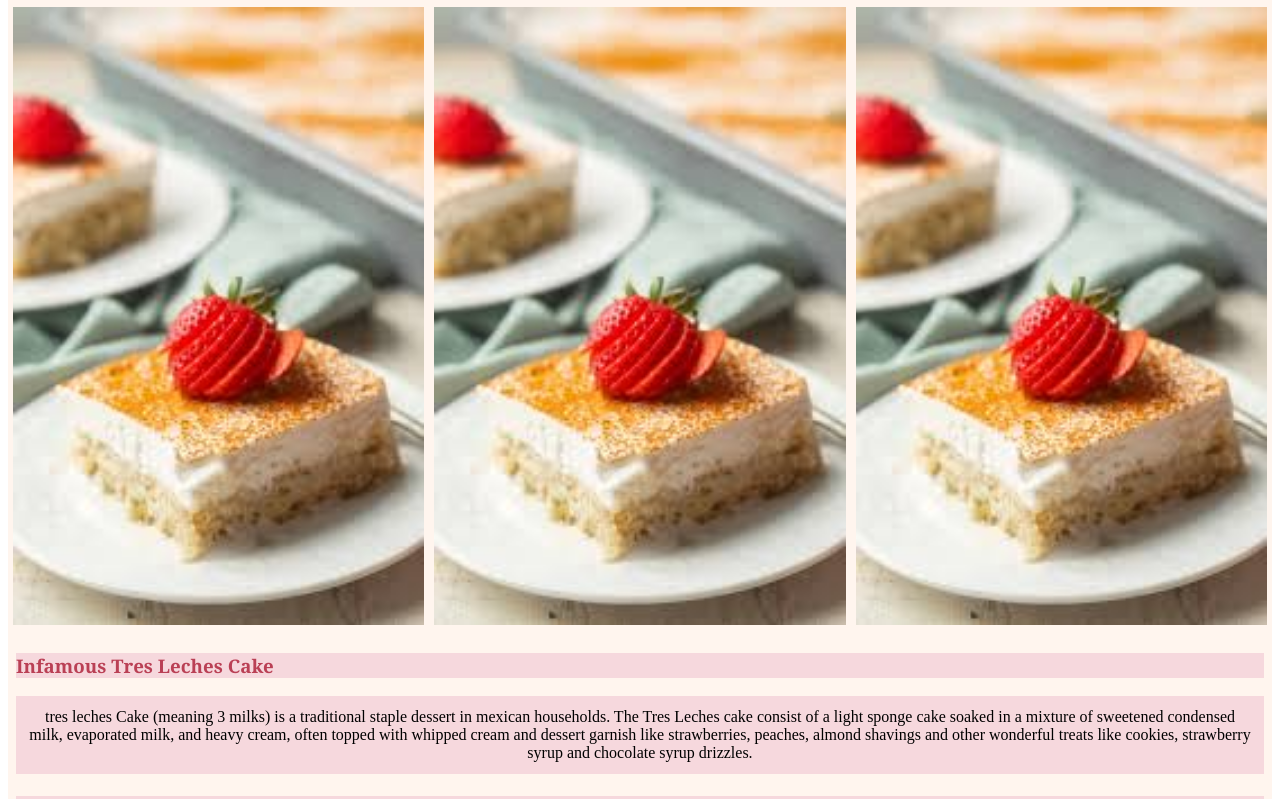
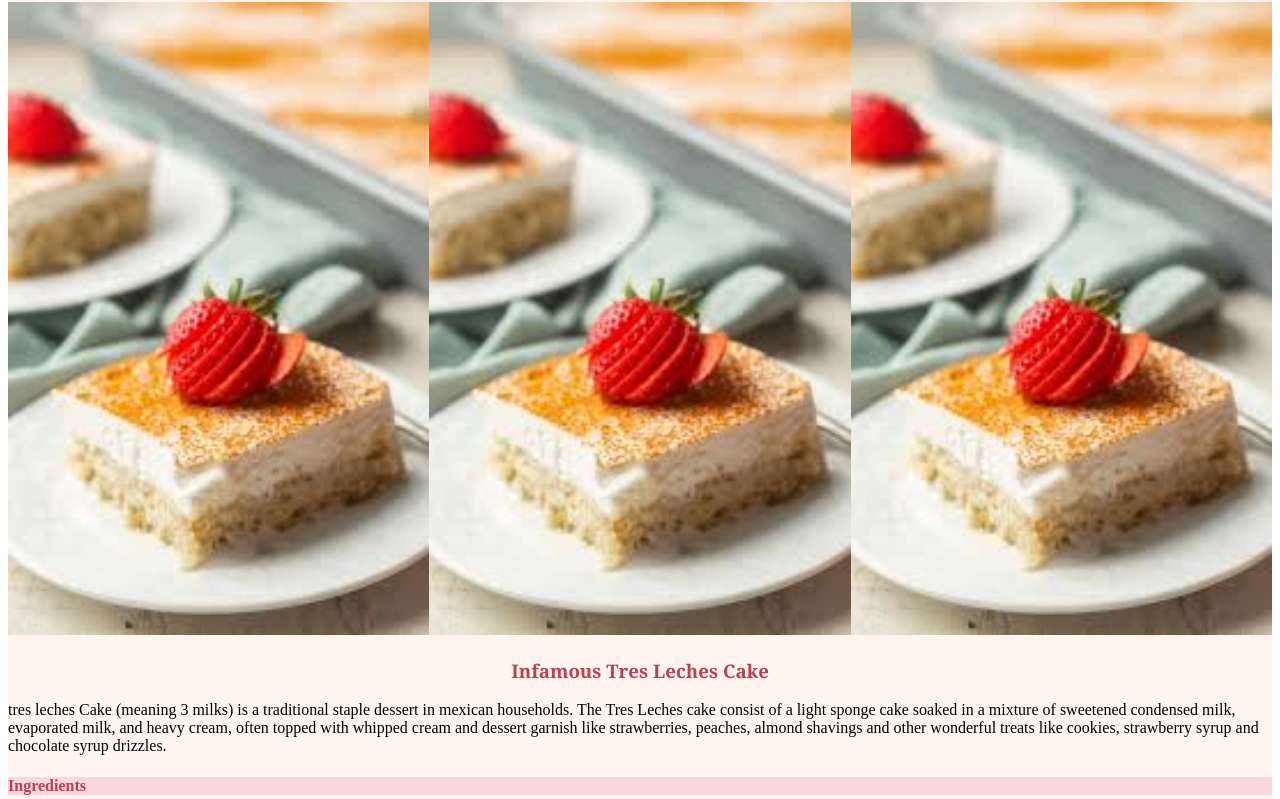
Before and after one commit to Nerdgirlx7/Odin-recipes, a plain HTML site: page recipes/tresleches.html in a window 1280 px wide. Shown: the part 84-883 px from the top of the page. Drawn offline with Linux system fonts and the light colour scheme.

Commit message:
tresleches.html

```diff
--- a/recipes/style.css
+++ b/recipes/style.css
@@ -17,27 +17,30 @@
 
 .list {
     background-color: seashell;
+    color: rgb(186, 64, 85);
 
 }
 
 .Olist {
     background-color: seashell;
+    color: rgb(186, 64, 85);
 }
 
-.In,
-.Cup,
-.Cookie {
-   background-color: rgb(246, 216, 221);
+.In
+ {
+
    color: rgb(186, 64, 85);
    font-family: Georgia, 'Times New Roman', Times, serif;
-   margin: 8px;
+   margin: 0px;
+   text-align: center;
 }
 
-.Cake {
-    background-color: rgb(246, 216, 221);
+.cake {
+   color:rgb(186, 64, 85);
     text-align: center;
-    padding: 12px;
-    margin: 8px;
+    padding: 0px;
+    margin: 10px;
+    display: block;
 
 }
 
@@ -51,12 +54,17 @@
 }
 
 .Art {
-    flex: 33.33%;
-    padding: 5px;}
+    flex: 5%;
+    padding: 0px;
+    margin: 0px }
 
 .button {
+    background-color: pink;
     text-align: center;
-    padding: 2px;
-    background-color: pink;
+    margin: 8px;
+}
+.Cup,
+.Cookie{ background-color:  rgb(246, 216, 221);
+    color:rgb(186, 64, 85);
 
 }
```
